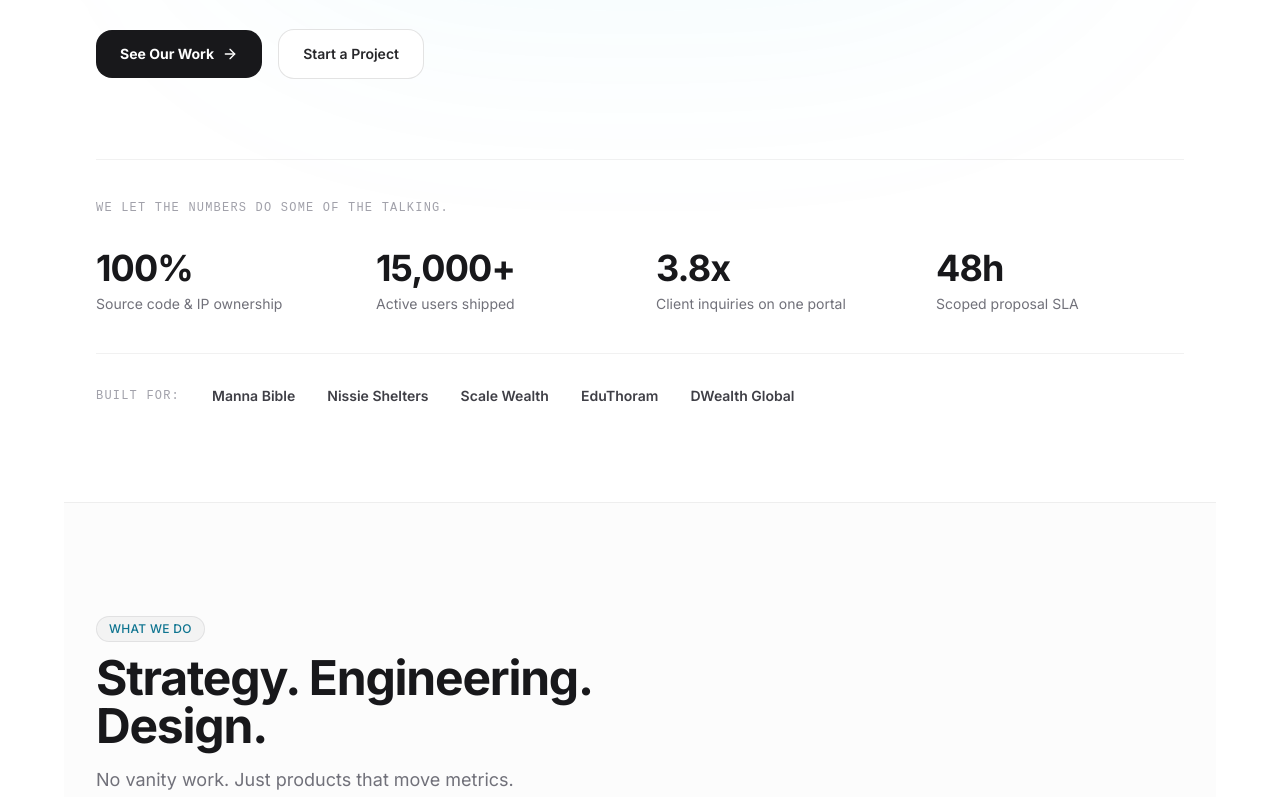
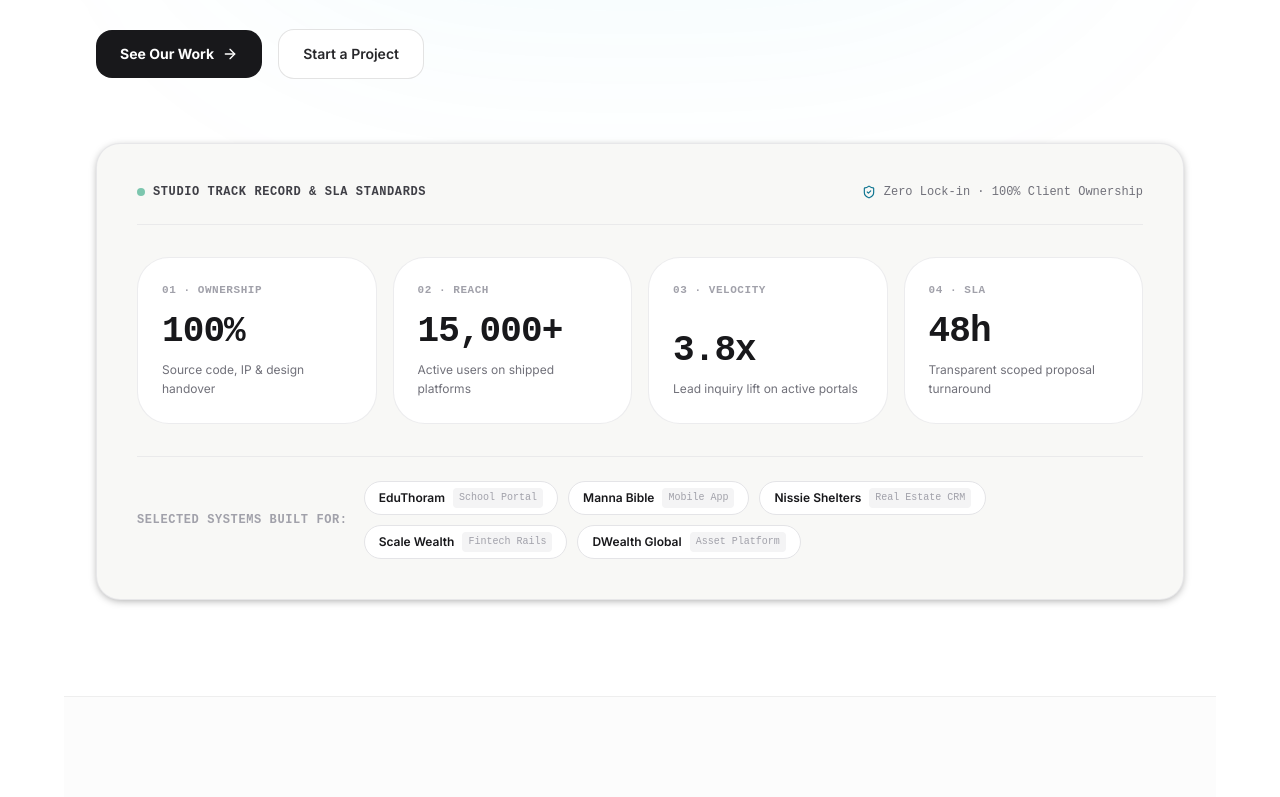
Before and after one commit to pastrola1-cmd/thoramagency, a Next.js app: page / in a window 1280 px wide. Shown: the part 489-1286 px from the top of the page. Built offline with nearby package versions, Linux system fonts and the light colour scheme; no server answers.

Commit message:
feat(hero): elevate metrics and client proof panel with architectural card styling

```diff
--- a/src/components/Hero.tsx
+++ b/src/components/Hero.tsx
@@ -1,17 +1,39 @@
 "use client";
 
 import { motion } from "framer-motion";
-import { ArrowRight } from "lucide-react";
+import { ArrowRight, ShieldCheck, Sparkles } from "lucide-react";
 import Link from "next/link";
 
 const stats = [
-  { value: "100%", label: "Source code & IP ownership" },
-  { value: "15,000+", label: "Active users shipped" },
-  { value: "3.8x", label: "Client inquiries on one portal" },
-  { value: "48h", label: "Scoped proposal SLA" },
+  {
+    index: "01 · OWNERSHIP",
+    value: "100%",
+    label: "Source code, IP & design handover",
+  },
+  {
+    index: "02 · REACH",
+    value: "15,000+",
+    label: "Active users on shipped platforms",
+  },
+  {
+    index: "03 · VELOCITY",
+    value: "3.8x",
+    label: "Lead inquiry lift on active portals",
+  },
+  {
+    index: "04 · SLA",
+    value: "48h",
+    label: "Transparent scoped proposal turnaround",
+  },
 ];
 
-const clients = ["Manna Bible", "Nissie Shelters", "Scale Wealth", "EduThoram", "DWealth Global"];
+const clients = [
+  { name: "EduThoram", category: "School Portal" },
+  { name: "Manna Bible", category: "Mobile App" },
+  { name: "Nissie Shelters", category: "Real Estate CRM" },
+  { name: "Scale Wealth", category: "Fintech Rails" },
+  { name: "DWealth Global", category: "Asset Platform" },
+];
 
 export default function Hero() {
   return (
@@ -20,6 +42,7 @@ export default function Hero() {
       <div className="absolute top-0 left-1/2 -translate-x-1/2 w-[900px] h-[500px] bg-cyan-500/[0.05] rounded-full blur-[120px] pointer-events-none" />
 
       <div className="max-w-6xl mx-auto px-5 sm:px-8 relative z-10">
+        {/* Top Eyebrow Badge */}
         <motion.div
           initial={{ opacity: 0, y: 15 }}
           animate={{ opacity: 1, y: 0 }}
@@ -32,6 +55,7 @@ export default function Hero() {
           </span>
         </motion.div>
 
+        {/* Main Headline */}
         <motion.h1
           initial={{ opacity: 0, y: 20 }}
           animate={{ opacity: 1, y: 0 }}
@@ -42,6 +66,7 @@ export default function Hero() {
           <span className="text-cyan-700">earn their place.</span>
         </motion.h1>
 
+        {/* Subhead Narrative */}
         <motion.p
           initial={{ opacity: 0, y: 20 }}
           animate={{ opacity: 1, y: 0 }}
@@ -51,11 +76,12 @@ export default function Hero() {
           We work with founders, product leads, and growing businesses to design, engineer, and scale software people actually want to use.
         </motion.p>
 
+        {/* Action CTAs */}
         <motion.div
           initial={{ opacity: 0, y: 20 }}
           animate={{ opacity: 1, y: 0 }}
           transition={{ duration: 0.6, delay: 0.3 }}
-          className="flex flex-col sm:flex-row items-stretch sm:items-center gap-4 mb-20"
+          className="flex flex-col sm:flex-row items-stretch sm:items-center gap-4 mb-16"
         >
           <Link
             href="/case-studies"
@@ -73,38 +99,67 @@ export default function Hero() {
           </Link>
         </motion.div>
 
-        {/* Numbers strip */}
+        {/* Elevated Editorial Proof Panel */}
         <motion.div
           initial={{ opacity: 0, y: 25 }}
           animate={{ opacity: 1, y: 0 }}
           transition={{ duration: 0.7, delay: 0.4 }}
-          className="border-t border-zinc-900/[0.06] pt-10"
+          className="p-8 sm:p-10 rounded-3xl bg-[#F8F8F6] border border-zinc-200/80 shadow-sm space-y-8"
         >
-          <div className="text-xs font-mono uppercase tracking-widest text-zinc-400 mb-8">
-            We let the numbers do some of the talking.
+          {/* Header row */}
+          <div className="flex flex-col sm:flex-row sm:items-center justify-between gap-3 pb-6 border-b border-zinc-200/70">
+            <div className="flex items-center gap-2">
+              <span className="w-2 h-2 rounded-full bg-emerald-600 animate-pulse" />
+              <span className="text-xs font-mono font-semibold uppercase tracking-wider text-zinc-700">
+                Studio Track Record & SLA Standards
+              </span>
+            </div>
+            <div className="flex items-center gap-2 text-xs font-mono text-zinc-500">
+              <ShieldCheck className="w-3.5 h-3.5 text-cyan-700" />
+              <span>Zero Lock-in · 100% Client Ownership</span>
+            </div>
           </div>
-          <div className="grid grid-cols-2 lg:grid-cols-4 gap-x-8 gap-y-8">
+
+          {/* 4 Metric Cards */}
+          <div className="grid grid-cols-1 sm:grid-cols-2 lg:grid-cols-4 gap-4">
             {stats.map((stat) => (
-              <div key={stat.label}>
-                <div className="text-3xl sm:text-4xl font-bold text-zinc-900 tracking-tight">
-                  {stat.value}
+              <div
+                key={stat.index}
+                className="p-6 rounded-2xl bg-white border border-zinc-200/70 shadow-xs flex flex-col justify-between"
+              >
+                <div className="text-[11px] font-mono text-zinc-400 font-semibold tracking-wider mb-3">
+                  {stat.index}
                 </div>
-                <div className="text-sm text-zinc-500 mt-1.5 leading-snug">
-                  {stat.label}
+                <div>
+                  <div className="text-3xl sm:text-4xl font-bold text-zinc-900 font-mono tracking-tight mb-2">
+                    {stat.value}
+                  </div>
+                  <div className="text-xs text-zinc-500 leading-relaxed">
+                    {stat.label}
+                  </div>
                 </div>
               </div>
             ))}
           </div>
 
-          <div className="flex flex-wrap items-center gap-x-8 gap-y-3 mt-10 pt-8 border-t border-zinc-900/[0.06]">
-            <span className="text-xs font-mono uppercase tracking-widest text-zinc-400">
-              Built for:
+          {/* Client Badges Row */}
+          <div className="pt-6 border-t border-zinc-200/70 flex flex-col md:flex-row md:items-center justify-between gap-4">
+            <span className="text-xs font-mono uppercase tracking-wider text-zinc-400 font-semibold shrink-0">
+              Selected Systems Built For:
             </span>
-            {clients.map((client) => (
-              <span key={client} className="text-sm font-semibold text-zinc-700">
-                {client}
-              </span>
-            ))}
+            <div className="flex flex-wrap items-center gap-2.5">
+              {clients.map((client) => (
+                <div
+                  key={client.name}
+                  className="inline-flex items-center gap-2 px-3.5 py-1.5 rounded-xl bg-white border border-zinc-200 text-xs text-zinc-800 font-medium shadow-2xs hover:border-zinc-400 transition-colors"
+                >
+                  <span className="font-semibold text-zinc-900">{client.name}</span>
+                  <span className="text-[10px] font-mono text-zinc-400 px-1.5 py-0.5 rounded bg-zinc-100">
+                    {client.category}
+                  </span>
+                </div>
+              ))}
+            </div>
           </div>
         </motion.div>
       </div>
```
